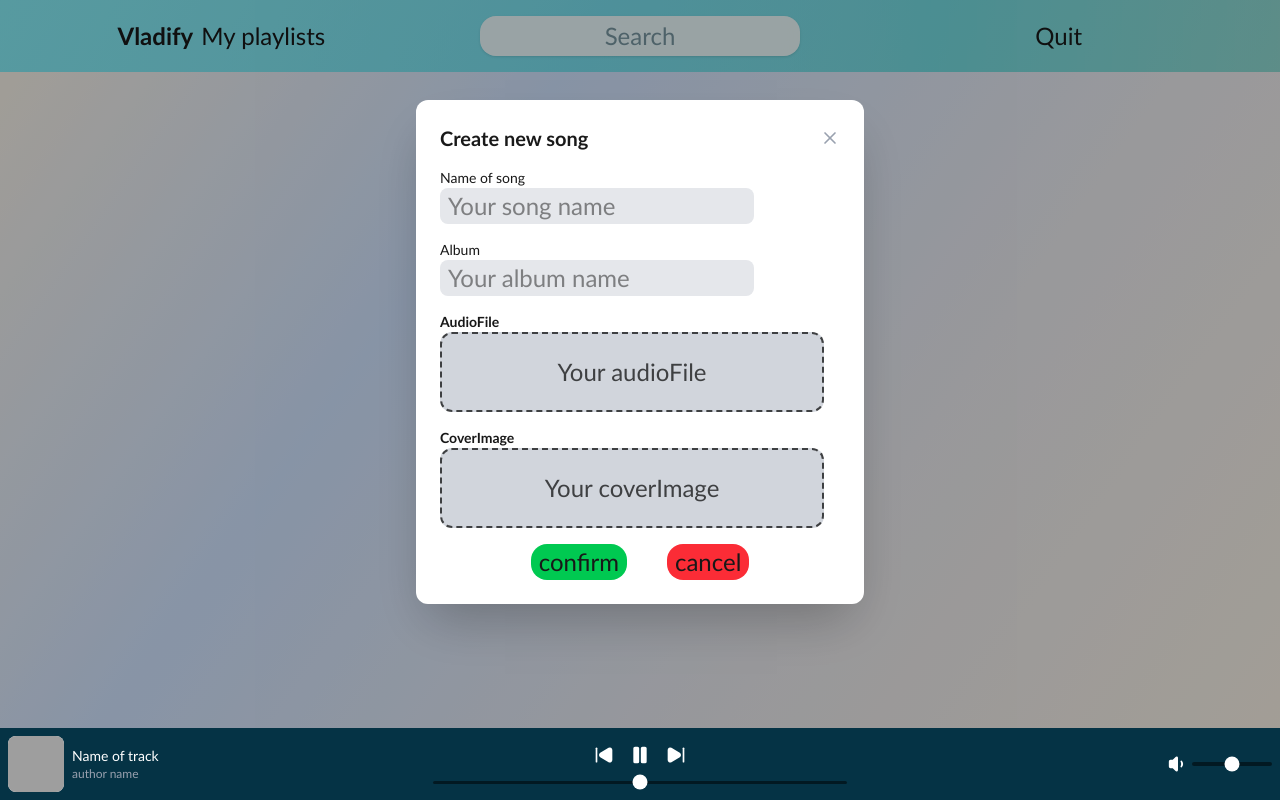
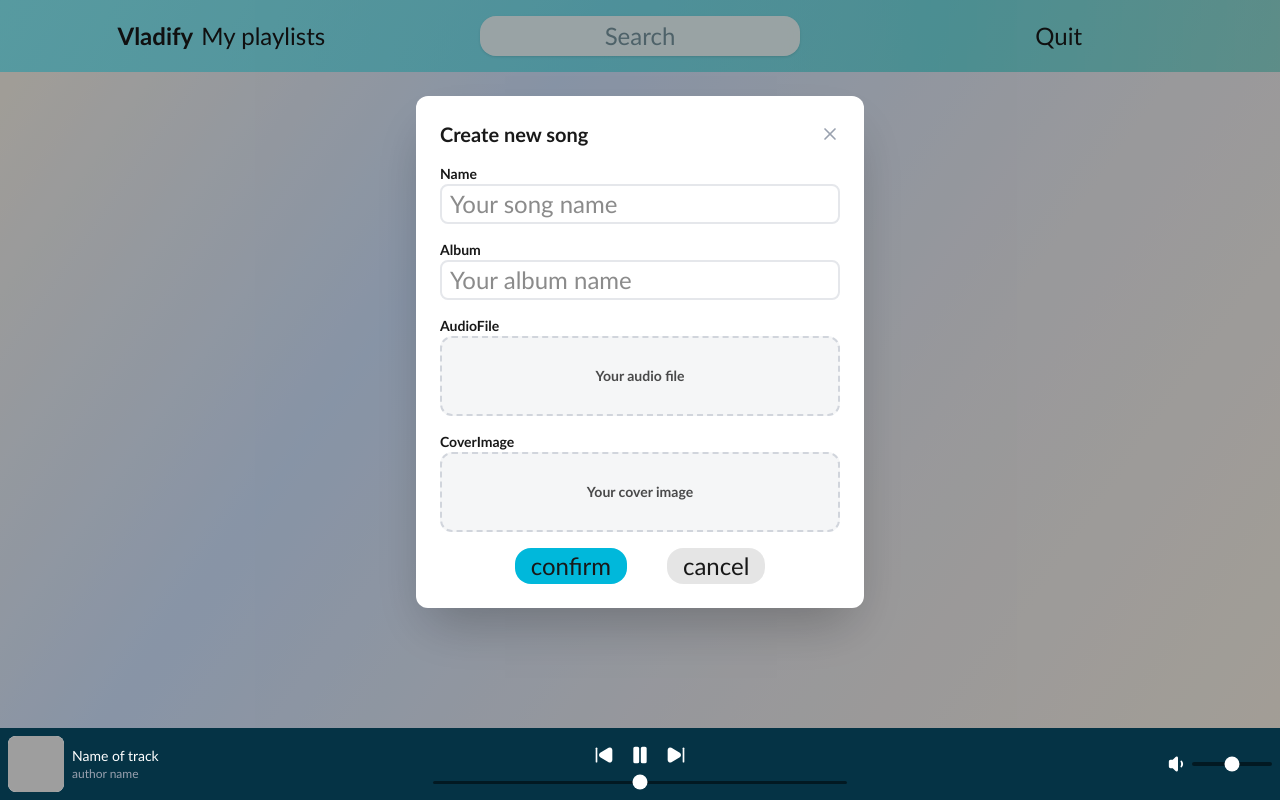
Before and after one commit to Vainn2332/Vladify.Frontend, a React (Vite) app: page /test in a window 1280 px wide. Built offline with nearby package versions, Linux system fonts and the light colour scheme; no server answers; grey boxes are pictures that could not be loaded.

Commit message:
update modal

```diff
--- a/src/components/Modals/CreateSongModal/CreateSongModal.tsx
+++ b/src/components/Modals/CreateSongModal/CreateSongModal.tsx
@@ -1,3 +1,5 @@
+import { FileField } from "../Fields/FileField";
+import { TextField } from "../Fields/TextField";
 import { Modal } from "../Modal";
 
 interface CreateSongModalProps {
@@ -7,43 +9,30 @@ interface CreateSongModalProps {
 export function CreateSongModal({ onClose }: CreateSongModalProps) {
   return (
     <Modal onClose={onClose} title="Create new song">
-      <div className="text-sm">Name of song</div>
-      <input
-        type="text"
-        placeholder="Your song name"
-        className="mb-4 rounded-lg bg-gray-200 px-2"
-      ></input>
+      <TextField title="Name" placeholder="Your song name" />
 
-      <div className="text-sm">Album</div>
-      <input
-        type="text"
-        placeholder="Your album name"
-        className="mb-4 rounded-lg bg-gray-200 px-2"
-      ></input>
+      <TextField title="Album" placeholder="Your album name" />
 
-      <div className="text-sm font-bold">AudioFile</div>
-      <input type="file" className="hidden" id="file-upload"></input>
-      <label
-        htmlFor="file-upload"
-        className="mb-4 flex h-20 max-w-sm cursor-pointer items-center justify-center rounded-xl border-2 border-dashed bg-gray-300 text-black/70 hover:bg-gray-300/80"
-      >
-        Your audioFile
-      </label>
+      <FileField
+        title="AudioFile"
+        accept="audio/*"
+        placeholder="Your audio file"
+      />
 
-      <div className="text-sm font-bold">CoverImage</div>
-      <input type="file" className="hidden" id="cover-upload"></input>
-      <label
-        htmlFor="cover-upload"
-        className="mb-4 flex h-20 max-w-sm cursor-pointer items-center justify-center rounded-xl border-2 border-dashed bg-gray-300 text-black/70 hover:bg-gray-300/80"
-      >
-        Your coverImage
-      </label>
+      <FileField
+        title="CoverImage"
+        accept="image/*"
+        placeholder="Your cover image"
+      />
 
       <div className="flex items-center justify-center gap-10">
-        <button className="cursor-pointer rounded-2xl bg-green-500 px-2 hover:bg-green-500/80">
+        <button className="cursor-pointer rounded-2xl bg-cyan-500 px-4 transition-colors hover:bg-cyan-400">
           confirm
         </button>
-        <button className="cursor-pointer rounded-2xl bg-red-500 px-2 hover:bg-red-500/80">
+        <button
+          className="cursor-pointer rounded-2xl bg-black/10 px-4 transition-colors hover:bg-black/20"
+          onClick={onClose}
+        >
           cancel
         </button>
       </div>
```
